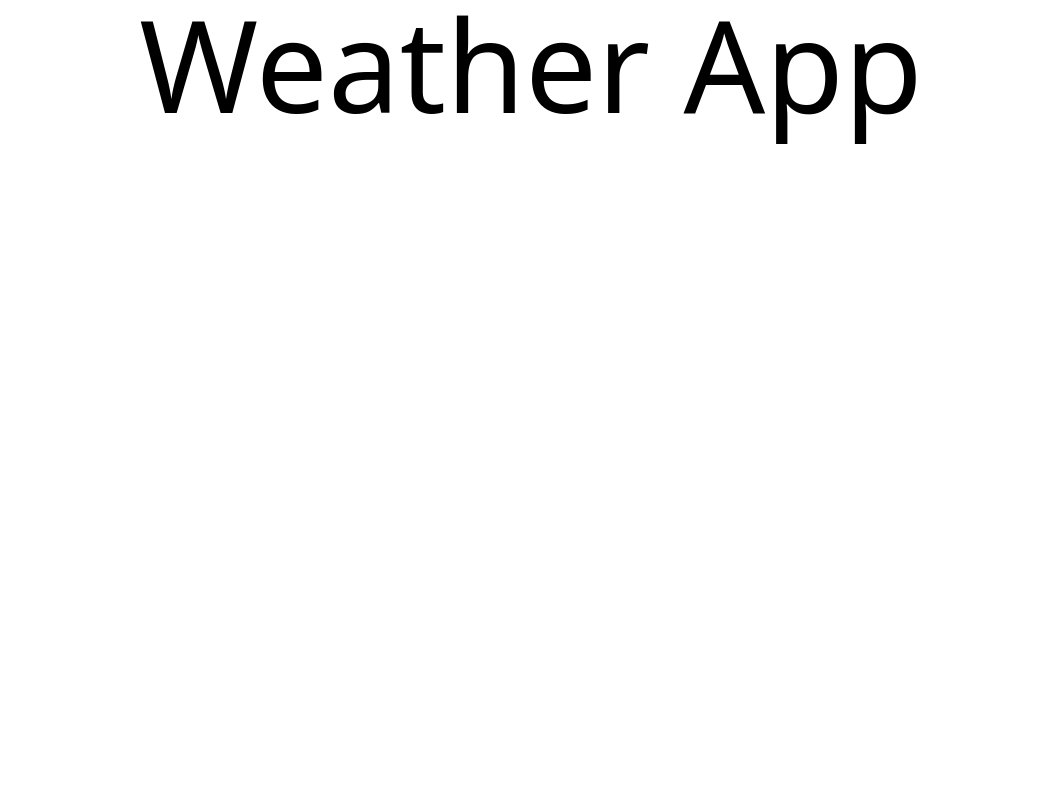
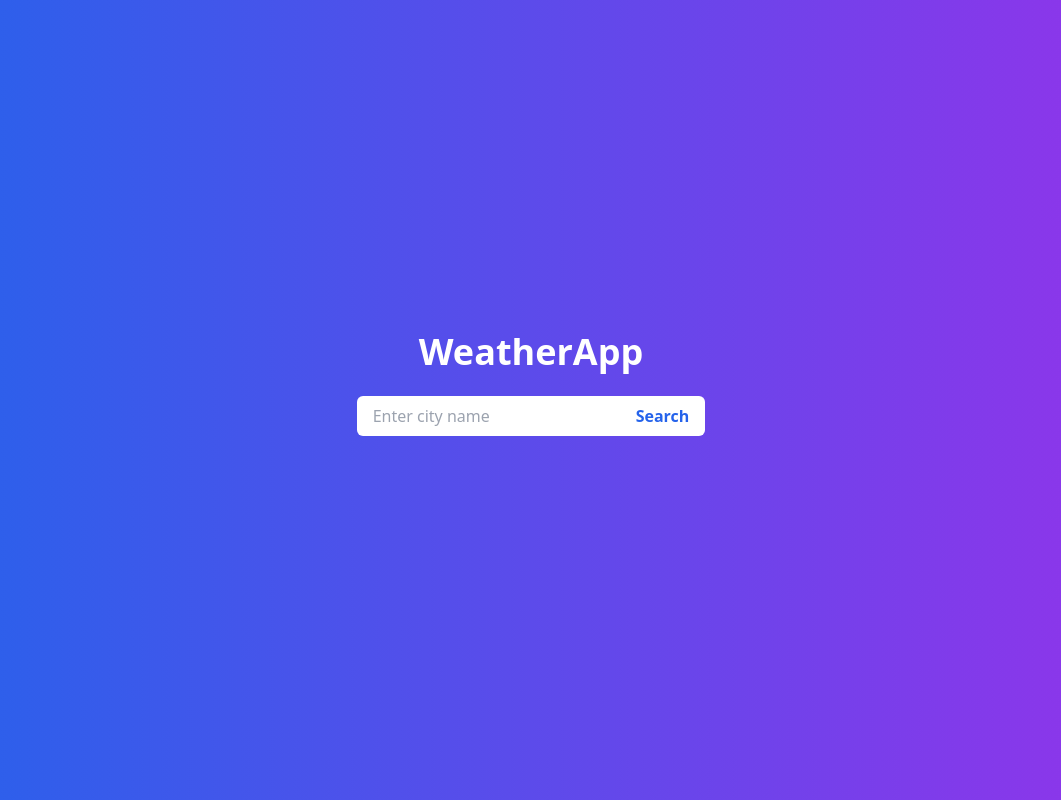
Before and after one commit to akkayax/WeatherApp, a React (Create React App) app: page / in a window 1280 px wide. Shown: the whole page, without its empty margins (109-1170 px from the left). Built offline with nearby package versions, Linux system fonts and the light colour scheme; the HTML template or start-up script is replaced by a standard one.

Commit message:
tailwind css added and homepage style made

```diff
--- a/package.json
+++ b/package.json
@@ -6,6 +6,7 @@
     "@testing-library/jest-dom": "^5.17.0",
     "@testing-library/react": "^13.4.0",
     "@testing-library/user-event": "^13.5.0",
+    "axios": "^1.7.7",
     "react": "^18.3.1",
     "react-dom": "^18.3.1",
     "react-scripts": "5.0.1",
--- a/src/App.js
+++ b/src/App.js
@@ -1,12 +1,38 @@
-import React from 'react';
-import './App.css';
+import React, { useState } from 'react';
+import './index.css';
 
 function App() {
+  const [city, setCity] = useState('');
+
+  const handleInputChange = (event) => {
+    setCity(event.target.value);
+  };
+
+  const handleSearch = () => {
+    console.log(`Searching weather for ${city}`);
+  };
+
   return (
-    <div>
-      <header>
-        <h1 className='text-9xl text-center'>Weather App</h1>
-      </header>
+    <div className="min-h-screen bg-gradient-to-r from-blue-600 to-purple-600 flex flex-col items-center justify-center">
+      <h1 className="text-4xl font-bold text-white mb-6">WeatherApp</h1>
+      <div className="flex">
+        <input
+          type="text"
+          placeholder="Enter city name"
+          value={city}
+          onChange={handleInputChange}
+          className="px-4 py-2 rounded-l-md"
+        />
+        <button
+          onClick={handleSearch}
+          className="px-4 py-2 bg-white text-blue-600 font-semibold rounded-r-md hover:bg-gray-100 transition"
+        >
+          Search
+        </button>
+      </div>
+      <div className="mt-8">
+        {/*  */}
+      </div>
     </div>
   );
 }
--- /dev/null
+++ b/src/api/weather.js
@@ -0,0 +1 @@
+import axios from 'axios';
```
Also changed, not shown: 1 other file (tests, documents, lock files or other folders).
